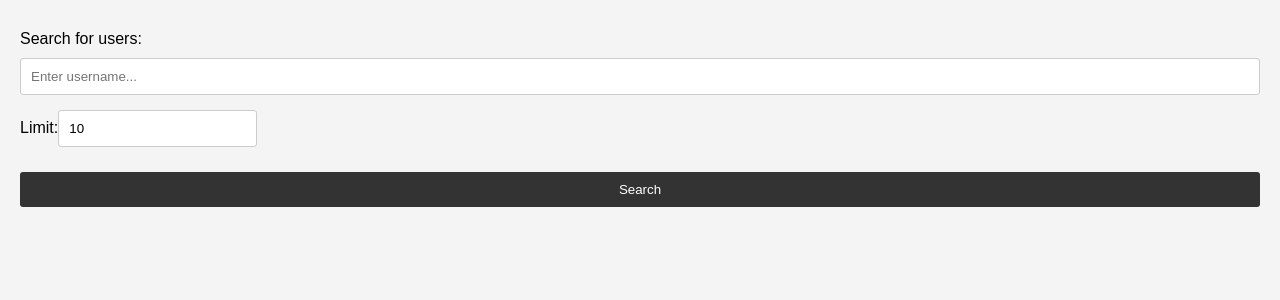
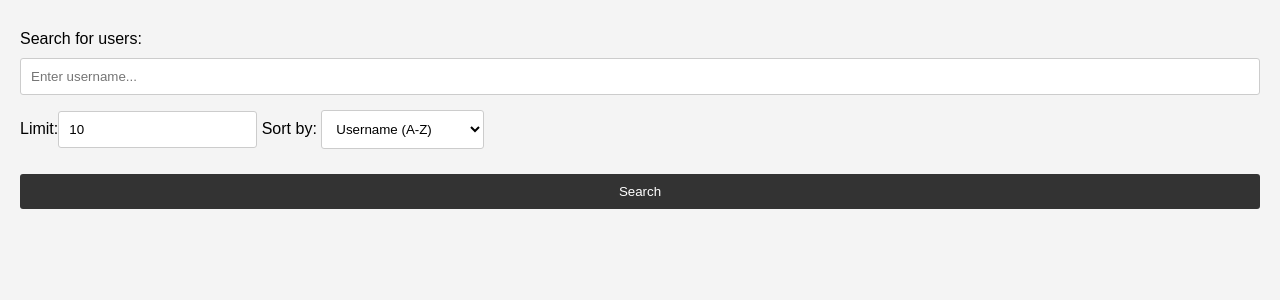
Before and after one commit to DanyilT/WebDev-Project, a PHP site: page /search.php in a window 1280 px wide. Shown: the part 222-522 px from the top of the page. Run offline with PHP 8.4, Linux system fonts and the light colour scheme.

Commit message:
Update search.php
Add sort search output options

```diff
--- a/public/search.php
+++ b/public/search.php
@@ -10,11 +10,35 @@ require_once 'lib/functions.php'; // Include the functions file
 if (isset($_GET['search'])) {
     $search = $_GET['search'];
     $limit = $_GET['limit'] ?? null;
+    $sort = $_GET['sort'] ?? 'username_asc';
 
     $userController = new UserController($connection);
     $users = $userController->searchUsers($search);
 
-    $users = array_slice($users, 0, $limit);}
+    switch ($sort) {
+        case 'username_asc':
+            usort($users, function ($a, $b) {
+                return strcmp($a['username'], $b['username']);
+            });
+            break;
+        case 'username_desc':
+            usort($users, function ($a, $b) {
+                return strcmp($b['username'], $a['username']);
+            });
+            break;
+        case 'created_at_asc':
+            usort($users, function ($a, $b) {
+                return strtotime($a['created_at']) - strtotime($b['created_at']);
+            });
+            break;
+        case 'created_at_desc':
+            usort($users, function ($a, $b) {
+                return strtotime($b['created_at']) - strtotime($a['created_at']);
+            });
+            break;
+    }
+    $users = array_slice($users, 0, $limit);
+}
 ?>
 
 <?php
@@ -28,8 +52,18 @@ include 'layout/header.php';
         <h2>Search Users</h2>
         <form action="search.php" method="get">
             <label for="search">Search for users:</label>
-            <input type="text" id="search" name="search" placeholder="Enter username...">
-            <label for="limit">Limit:<input type="number" id="limit" name="limit" value="10" min="1"></label>
+            <input type="text" id="search" name="search" placeholder="Enter username..." value="<?php echo htmlentities($_GET['search'] ?? '', ENT_QUOTES); ?>">
+            <div class="search-options">
+                <label for="limit">Limit:<input type="number" id="limit" name="limit" value="<?php echo htmlentities($_GET['limit'] ?? '10', ENT_QUOTES); ?>" min="1"></label>
+                <label for="sort">Sort by:
+                    <select id="sort" name="sort">
+                        <option value="username_asc" <?php echo (isset($_GET['sort']) && $_GET['sort'] === 'username_asc') ? 'selected' : ''; ?>>Username (A-Z)</option>
+                        <option value="username_desc" <?php echo (isset($_GET['sort']) && $_GET['sort'] === 'username_desc') ? 'selected' : ''; ?>>Username (Z-A)</option>
+                        <option value="created_at_desc" <?php echo (isset($_GET['sort']) && $_GET['sort'] === 'created_at_desc') ? 'selected' : ''; ?>>Created At (Newest)</option>
+                        <option value="created_at_asc" <?php echo (isset($_GET['sort']) && $_GET['sort'] === 'created_at_asc') ? 'selected' : ''; ?>>Created At (Oldest)</option>
+                    </select>
+                </label>
+            </div>
             <button type="submit">Search</button>
         </form>
     </section>
```
